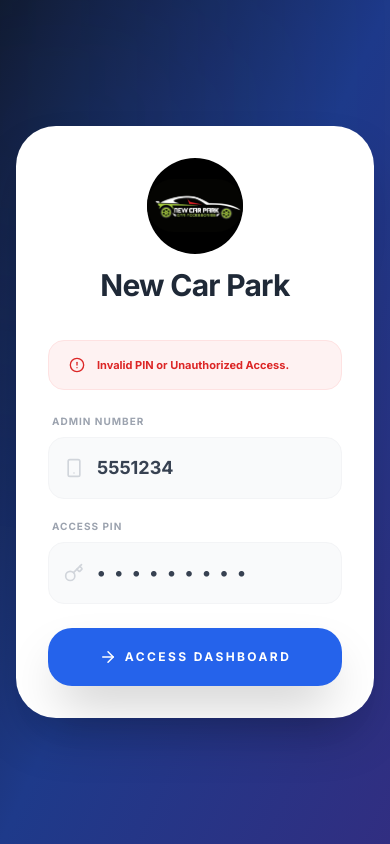
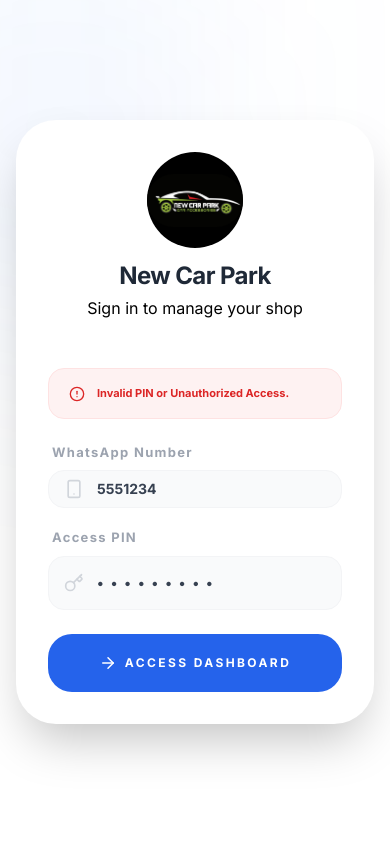
Before and after one commit to vishnup043/car-park-new, a React (Vite) app: page / in a window 390 px wide. Both pictures are taken after typing "5551234", "Sample123" into the empty fields and a click on the button "ACCESS DASHBOARD". Built offline with nearby package versions, Linux system fonts and the light colour scheme; no server answers; the database is empty.

Commit message:
add phone number

```diff
--- a/App.tsx
+++ b/App.tsx
@@ -184,8 +184,8 @@ const App: React.FC = () => {
   if (!isDbReady) {
     return (
       <div className="min-h-screen flex flex-col items-center justify-center bg-slate-50 gap-4">
-        <div className="bg-blue-600 p-4 rounded-3xl shadow-xl animate-bounce">
-          <Wrench className="text-white w-10 h-10" />
+           <div className="bg-black p-4 rounded-3xl shadow-xl shadow-blue-200 animate-bounce">
+                <img src="/images/logo.jpg" width="130" height="100"></img>
         </div>
         <p className="text-slate-400 font-black uppercase tracking-widest text-[10px]">Initializing Secure Vault...</p>
       </div>
@@ -194,7 +194,7 @@ const App: React.FC = () => {
 
   if (!isAuthenticated) {
     return (
-      <div className="min-h-screen flex items-center justify-center p-4 bg-gradient-to-br from-slate-900 via-blue-900 to-indigo-900 relative overflow-hidden">
+      <div className="min-h-screen flex items-center justify-center p-4 bg-white relative overflow-hidden">
         <div className="absolute top-[-10%] left-[-10%] w-[50%] h-[50%] bg-blue-500/10 rounded-full blur-[120px]" />
 
         {mockEmail && (
@@ -222,9 +222,10 @@ const App: React.FC = () => {
         <div className="bg-white p-8 md:p-10 rounded-[2.5rem] shadow-2xl w-full max-w-md animate-in zoom-in-95 duration-700 relative z-10">
           <div className="text-center mb-10">
             <div className="bg-black w-24 h-24 rounded-full flex items-center justify-center mx-auto mb-4">
-              <img class="rounded-full" src="/images/logo.jpg"></img>
+              <img className="rounded-full" src="/images/logo.jpg"></img>
             </div>
-            <h1 className="text-3xl font-black text-gray-800 tracking-tight leading-none">New Car Park</h1>
+            <h1 className="text-2xl font-black text-gray-800 tracking-tight leading-none">New Car Park</h1>
+            <p className="py-2">Sign in to manage your shop</p>
           </div>
 
           <form onSubmit={handleLogin} className="space-y-6">
@@ -232,7 +233,6 @@ const App: React.FC = () => {
               <div className="bg-blue-50 border border-blue-200 px-5 py-4 rounded-2xl text-[11px] font-bold text-blue-800 animate-in slide-in-from-top-2 flex items-center gap-3">
                 <Mail className="shrink-0 text-blue-500" size={20} />
                 <div>
-                  <span className="uppercase tracking-widest text-[9px] text-blue-600 block">Dispatch Ready</span>
                   <span>Check your registered Gmail for the PIN.</span>
                 </div>
               </div>
@@ -247,7 +247,7 @@ const App: React.FC = () => {
             <div className="space-y-5">
               <div>
                 <div className="flex justify-between items-center mb-2 ml-1">
-                  <label className="block text-[10px] font-black text-gray-400 uppercase tracking-widest">Admin Number</label>
+                  <label className="block text-[13px] font-black text-gray-400 tracking-widest">WhatsApp Number</label>
                   {isAuthorizedNumber && (
                     <button
                       type="button"
@@ -266,15 +266,15 @@ const App: React.FC = () => {
                     type="tel"
                     value={loginPhone}
                     onChange={e => setLoginPhone(e.target.value)}
-                    className="w-full pl-12 pr-5 py-4 bg-gray-50 border border-gray-100 rounded-2xl outline-none font-bold text-gray-700 text-lg focus:bg-white focus:ring-4 focus:ring-blue-50 transition-all"
-                    placeholder="Enter phone"
+                    className="w-full pl-12 pr-5 md:py-4 py-2 bg-gray-50 border border-gray-100 rounded-2xl outline-none font-bold text-gray-700 text-sm focus:bg-white focus:ring-4 focus:ring-blue-50 transition-all"
+                    placeholder="Enter your whatsApp number "
                     required
                   />
                 </div>
               </div>
 
               <div>
-                <label className="block text-[10px] font-black text-gray-400 uppercase tracking-widest mb-2 ml-1">Access PIN</label>
+                <label className="block text-[13px] font-black text-gray-400 tracking-widest mb-2 ml-1">Access PIN</label>
                 <div className="relative">
                   <Key className="absolute left-4 top-1/2 -translate-y-1/2 text-gray-300" size={20} />
                   <input
@@ -282,7 +282,7 @@ const App: React.FC = () => {
                     value={loginPin}
                     onChange={e => setLoginPin(e.target.value)}
                     placeholder="****"
-                    className="w-full pl-12 pr-5 py-4 bg-gray-50 border border-gray-100 rounded-2xl outline-none focus:bg-white transition-all font-bold text-gray-700 text-lg tracking-[0.5em]"
+                    className="w-full pl-12 pr-5 py-4 bg-gray-50 border border-gray-100 rounded-2xl outline-none focus:bg-white transition-all font-bold text-gray-700 text-sm tracking-[0.5em]"
                     required
                   />
                 </div>
@@ -292,7 +292,7 @@ const App: React.FC = () => {
             <button
               type="submit"
               disabled={isSubmitting || isRequestingEmail}
-              className="w-full bg-blue-600 text-white font-black py-5 rounded-[1.5rem] shadow-2xl transition-all transform active:scale-95 uppercase text-xs tracking-[0.2em] flex items-center justify-center gap-2 hover:bg-blue-700"
+              className="w-full bg-blue-600 text-white font-black py-5 rounded-[1.5rem] transition-all transform active:scale-95 uppercase text-xs tracking-[0.2em] flex items-center justify-center gap-2 hover:bg-blue-700"
             >
               {isSubmitting ? <><Loader2 className="animate-spin" size={18} /> Verifying...</> : <><ArrowRight size={18} /> Access Dashboard</>}
             </button>
@@ -326,7 +326,7 @@ const App: React.FC = () => {
 
       <header className="sticky top-0 z-40 bg-white/80 backdrop-blur-md border-b border-gray-200 px-4 py-3 lg:px-8 flex items-center justify-between">
         <div className="lg:hidden flex items-center gap-2">
-          <Wrench className="text-blue-600 w-6 h-6" /> <span className="font-black text-lg tracking-tight">New Car Park</span>
+          <Car className="text-blue-600 w-6 h-6" /> <span className="font-black text-lg tracking-tight">New Car Park</span>
         </div>
         <div className="hidden lg:block text-2xl font-black text-gray-800 capitalize tracking-tight">
           {editingJobId ? 'Modify Record' : currentView.replace('-', ' ')}
--- a/components/MarketingView.tsx
+++ b/components/MarketingView.tsx
@@ -155,7 +155,7 @@ const MarketingView: React.FC<MarketingViewProps> = ({ onBack }) => {
         <div className="flex items-center gap-4">
           <button onClick={onBack} className="p-2.5 hover:bg-white rounded-2xl transition text-gray-500 border border-gray-100 shadow-sm"><ArrowLeft size={24} /></button>
           <div>
-            <h2 className="text-3xl font-black text-gray-800 tracking-tight">Campaign Center</h2>
+            <h2 className="text-lg font-black text-gray-800 tracking-tight">Campaign Center</h2>
           </div>
         </div>
         <button
@@ -229,7 +229,7 @@ const MarketingView: React.FC<MarketingViewProps> = ({ onBack }) => {
           <div className="bg-white p-6 rounded-[2.5rem] border border-gray-100 shadow-xl shadow-indigo-500/5">
             <div className="flex items-center gap-3 mb-4 text-indigo-600">
               <Megaphone size={22} strokeWidth={3} />
-              <h3 className="font-black text-lg uppercase tracking-tight">Campaign Template</h3>
+              <h3 className="font-black text-lg tracking-tight">Campaign Template</h3>
             </div>
 
             <div className="space-y-4">
@@ -261,9 +261,9 @@ const MarketingView: React.FC<MarketingViewProps> = ({ onBack }) => {
         </div>
 
         <div className="lg:col-span-2 space-y-6">
-          <div className="flex flex-col sm:flex-row justify-between items-center gap-6 px-4">
-            <div className="flex items-center gap-6">
-              <h3 className="font-black text-gray-800 text-2xl tracking-tighter">Contacts ({filteredCustomers.length})</h3>
+          <div className="flex flex-col sm:flex-row justify-between md:items-center gap-6">
+            <div className="flex justify-between gap-6">
+              <h3 className="font-black text-gray-800 text-xl tracking-tighter">Contacts ({filteredCustomers.length})</h3>
               <button onClick={toggleSelectAll} className="flex items-center gap-2 text-xs font-black uppercase text-indigo-600 hover:text-indigo-700 transition">
                 {selectedIds.size === filteredCustomers.length ? <CheckSquare size={20} /> : <Square size={20} />}
                 {selectedIds.size === filteredCustomers.length ? 'Deselect' : 'Select Visible'}
```
Also changed, not shown: components/JobList.tsx (+34 -14 lines), public/images/pixelcod.png (deleted).
